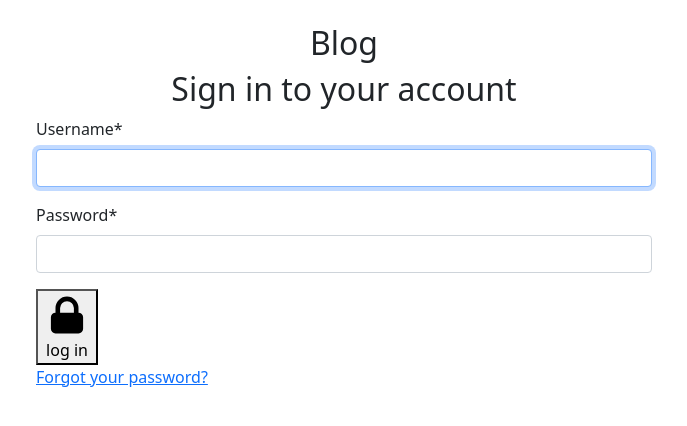
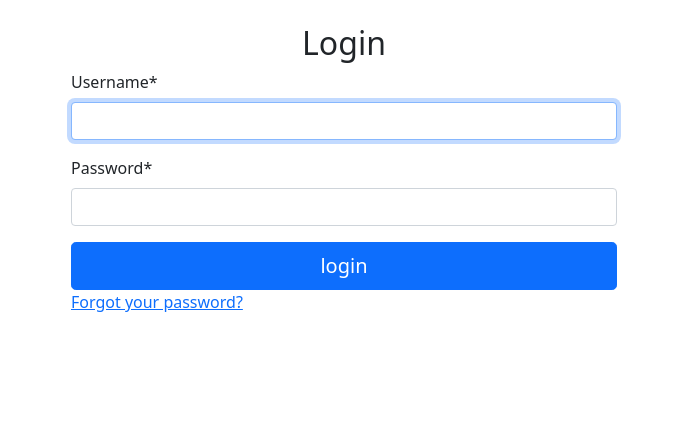
Before and after one commit to andols-dev/djangoblog, a Django app: page /accounts/login/ in a window 1280 px wide. Shown: the part 73-499 px from the top of the page, without its empty margins (296-983 px from the left). Run offline with Django 3.2, Linux system fonts and the light colour scheme; some libraries are stand-ins or nearby versions.

Commit message:
redesign login

```diff
--- a/accounts/templates/accounts/login.html
+++ b/accounts/templates/accounts/login.html
@@ -8,11 +8,7 @@
 
 {% load crispy_forms_tags %}
 
-
-
-
-
-    <div>
+{% comment %} todo: center messages {% endcomment %}
 {% if messages %}
 <div class="messages">
     {% for message in messages %}
@@ -20,42 +16,31 @@
         <div class="flex">
           <div class="py-1"><svg class="fill-current h-6 w-6 text-teal-500 mr-4" xmlns="http://www.w3.org/2000/svg" viewBox="0 0 20 20"><path d="M2.93 17.07A10 10 0 1 1 17.07 2.93 10 10 0 0 1 2.93 17.07zm12.73-1.41A8 8 0 1 0 4.34 4.34a8 8 0 0 0 11.32 11.32zM9 11V9h2v6H9v-4zm0-6h2v2H9V5z"/></svg></div>
             <div>
-                <div {% if message.tags %} class="{{ message.tags }}"{% endif %}>{{ message }}</div>
-
+              <div
+                {% if message.tags %} class="{{ message.tags }}"{% endif %}>{{ message }}
+              </div>
+            </div>
           </div>
         </div>
       </div>
     {% endfor %}
 </div>
 {% endif %}
-      <div>
-    </div>
 
-    <div class="container w-50">
-      <div class="mx-auto text-center">
-        <h2>
-          Blog
-        </h2>
-        <h2>
-          Sign in to your account
-        </h2>
-      </div>
-      <form method="post">
+
+<div class="container">
+  <h2 class="text-center">Login</h2>
+  <div class="row">
+    <div class="col-md-6 offset-md-3"><form method="post">
       {% csrf_token %}
       {{form | crispy}}
-          <button type="submit"><span class="absolute left-0 inset-y-0 flex items-center pl-3">
-              <!-- Heroicon name: solid/lock-closed -->
-              <svg class="h-5 w-5 text-green-500 group-hover:text-green-400" xmlns="http://www.w3.org/2000/svg" viewBox="0 0 20 20" fill="currentColor" aria-hidden="true">
-                <path fill-rule="evenodd" d="M5 9V7a5 5 0 0110 0v2a2 2 0 012 2v5a2 2 0 01-2 2H5a2 2 0 01-2-2v-5a2 2 0 012-2zm8-2v2H7V7a3 3 0 016 0z" clip-rule="evenodd" />
-              </svg>
-            </span>log in
+        <button class="w-100 btn btn-lg btn-primary"" type="submit">
+          login
         </button>
-
         <div class="mb-5">
-            <a class="font-medium" href="{% url 'password_reset' %}">Forgot your password?</a>
+          <a href="{% url 'password_reset' %}">Forgot your password?</a>
         </div>
-
-        </form>
+    </form></div>
   </div>
 </div>
 {% endblock content %}
```
Also changed, not shown: posts/templates/posts/posts.html (+4 -4 lines). Lines whose indentation alone changed are shown as unchanged.
